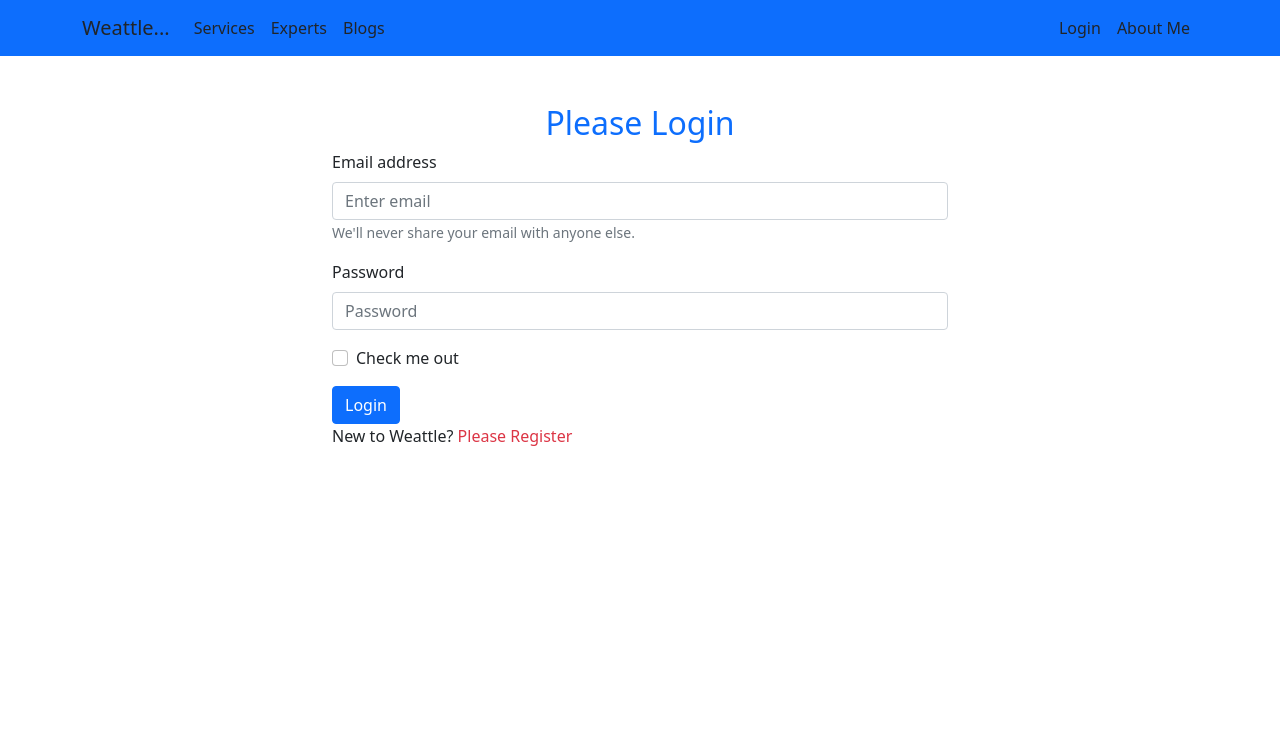
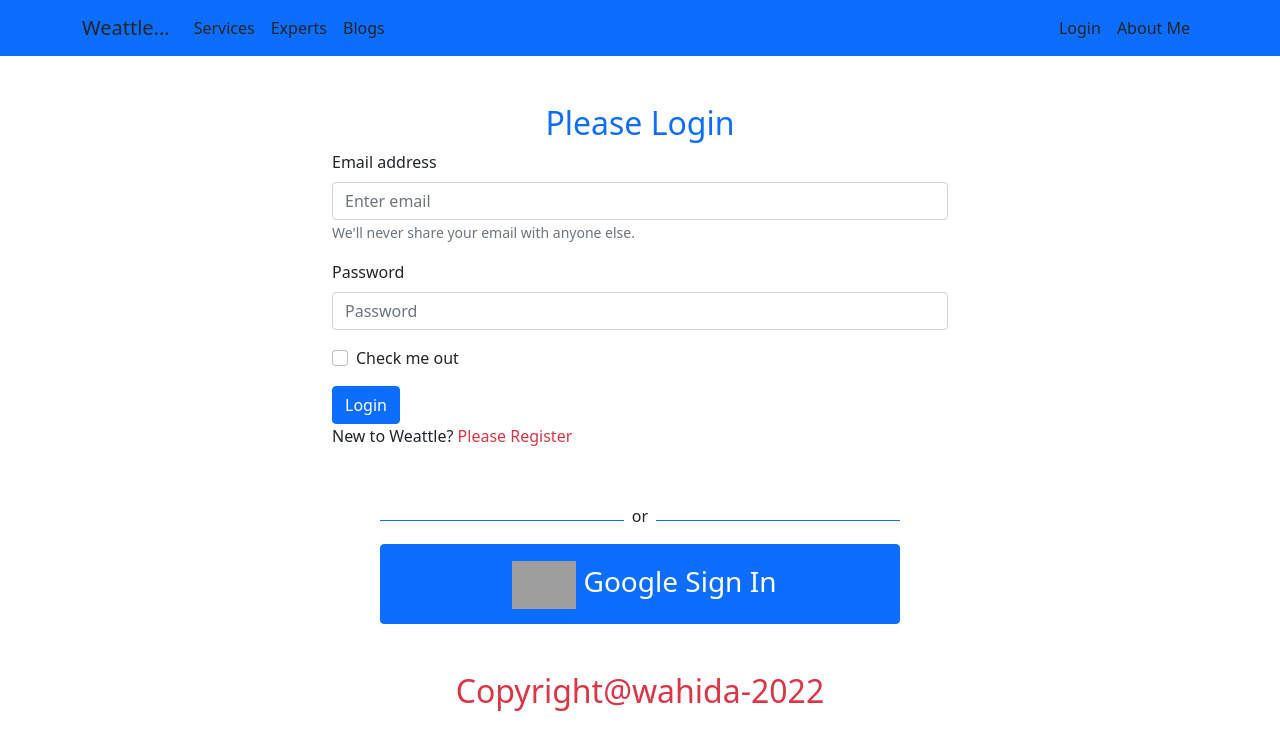
Before and after one commit to WahidaAkhter/independent-service, a React (Create React App) app: page /login in a window 1280 px wide. Shown: the top 750 px of the page. Built offline with nearby package versions, Linux system fonts and the light colour scheme; no server answers; grey boxes are pictures that could not be loaded.

Commit message:
another login section design done

```diff
--- a/src/App.js
+++ b/src/App.js
@@ -10,6 +10,7 @@ import Login from './Components/Login/Login/Login';
 import Register from './Components/Login/Register/Register';
 import RequireAuth from './Components/Login/RequireAuth/RequireAuth';
 import Checkout from './Components/Checkout/Checkout';
+import Footer from './Components/Home/Footer/Footer';
 
 function App() {
   return (
@@ -39,6 +40,7 @@ function App() {
 
         <Route path="*" element={<Notfound></Notfound>}></Route>
       </Routes>
+      <Footer/>
 
     </div>
   );
--- a/src/Components/Home/Home.js
+++ b/src/Components/Home/Home.js
@@ -1,7 +1,6 @@
 import React from 'react';
 import Banner from './Banner/Banner';
 import Experts from './Experts/Experts';
-import Footer from './Footer/Footer';
 import Header from './Header/Header';
 import Services from './Services/Services';
 
@@ -12,7 +11,7 @@ const Home = () => {
             <Banner></Banner>
             <Services></Services>
             <Experts></Experts>
-            <Footer></Footer>
+
         </div>
     );
 };
--- a/src/Components/Login/Login/Login.js
+++ b/src/Components/Login/Login/Login.js
@@ -4,6 +4,7 @@ import { Link, useLocation, useNavigate } from 'react-router-dom';
 import Header from '../../Home/Header/Header';
 import { useSignInWithEmailAndPassword } from 'react-firebase-hooks/auth';
 import auth from '../../../firebase.init';
+import SocialLogin from '../SocialLogin/SocialLogin';
 
 const Login = () => {
 
@@ -67,6 +68,7 @@ const Login = () => {
                     </Button>
                 </Form>
                 <p>New to Weattle? <Link to='/register' className='text-danger pe-auto text-decoration-none' onClick={navigateRegister}>Please Register</Link> </p>
+                <SocialLogin/>
             </div>
         </div>
     );
--- /dev/null
+++ b/src/Components/Login/SocialLogin/SocialLogin.js
@@ -0,0 +1,21 @@
+import React from 'react';
+
+const SocialLogin = () => {
+    return (
+        <div className='m-5'>
+            <div className='d-flex align-items-center'>
+                <div style={{ height: '1px' }} className='bg-primary w-50'></div>
+                <p className='mt-2 px-2'>or</p>
+                <div style={{ height: '1px' }} className='bg-primary w-50'></div>
+            </div>
+            <button style={{ height: '80px' }} className='btn btn-primary text-center w-100 fs-3'>
+                <img className='px-2' style={{ height: '3rem' }} src="https://cdn-icons-png.flaticon.com/512/281/281781.png?w=740" alt="" />
+                Google Sign In
+                </button>
+
+
+        </div>
+    );
+};
+
+export default SocialLogin;
```
